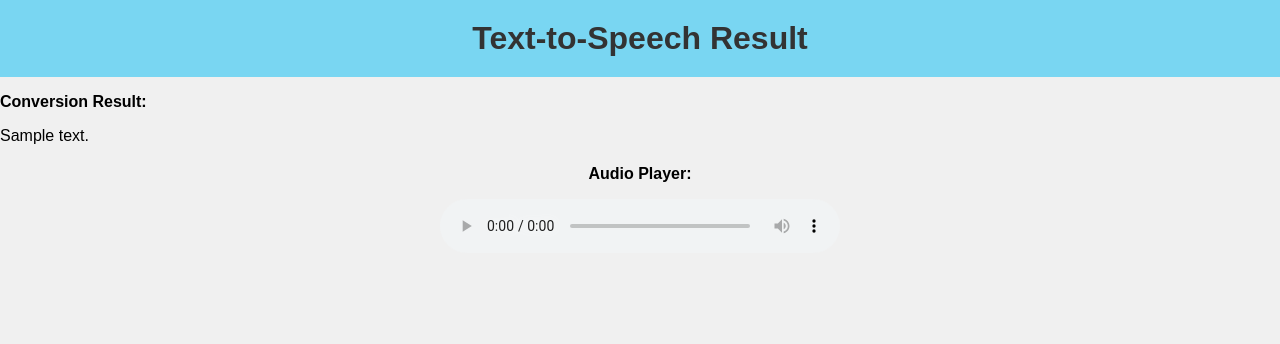
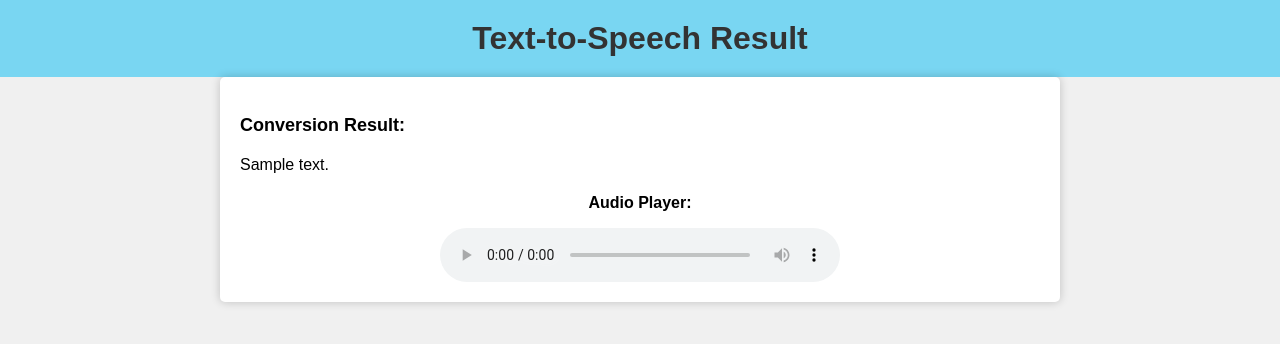
Before and after one commit to simran1112-star/TEXTTOSPEECH, a Flask app: template templates/result.html in a window 1280 px wide. Shown: the top 344 px of the page. Run offline with Flask 3, Linux system fonts and the light colour scheme; the template is opened without the code that fills it: most values are stand-ins (such as "Sample title", 1, 10 or a date in 2020).

Commit message:
Update result.html

```diff
--- a/templates/result.html
+++ b/templates/result.html
@@ -9,6 +9,8 @@ body {
             margin: 0;
             padding: 0;
         }
+
+        /* Header styles */
         h1 {
             text-align: center;
             color: #333;
@@ -17,7 +19,8 @@ h1 {
             margin: 0;
         }
 
-#result-container {
+        /* Result container styles */
+        .result-container {
             max-width: 800px;
             margin: 0 auto;
             background-color: #fff;
@@ -26,16 +29,19 @@ h1 {
             box-shadow: 0 0 10px rgba(0, 0, 0, 0.2);
         }
 
+        /* Conversion result styles */
         #conversion-result {
             font-size: 18px;
             margin-bottom: 20px;
         }
 
+        /* Audio player styles */
         #audioPlayer {
             margin-top: 20px;
             text-align: center;
         }
 
+        /* Audio player controls styles */
         audio {
             width: 100%;
             max-width: 400px;
@@ -43,6 +49,7 @@ audio {
             display: block;
         }
 
+        /* Audio player source styles */
         source {
             display: block;
             margin-top: 10px;
@@ -55,13 +62,13 @@ source {
 <body>
     <h1>Text-to-Speech Result</h1>
 
-    <div class="result-container">
-        <p class="result-title"><strong>Conversion Result:</strong></p>
+    <div class="result-container" style="max-width: 800px; margin: 0 auto; background-color: #fff; padding: 20px; border-radius: 5px; box-shadow: 0 0 10px rgba(0, 0, 0, 0.2);">
+        <p class="result-title" style="font-size: 18px; margin-bottom: 20px;"><strong>Conversion Result:</strong></p>
         <p class="devanagari-text">{{ devanagari_text }}</p>
 
-        <div id="audioPlayer">
-            <p><strong>Audio Player:</strong></p>
-            <audio controls>
+        <div id="audioPlayer" style="margin-top: 20px; text-align: center;">
+            <p style="font-size: 16px;"><strong>Audio Player:</strong></p>
+            <audio controls style="width: 100%; max-width: 400px; margin: 0 auto; display: block;">
                 <source src="{{ audio_url }}" type="audio/mp3">
                 Your browser does not support the audio element.
             </audio>
```
Lines whose indentation alone changed are shown as unchanged.
